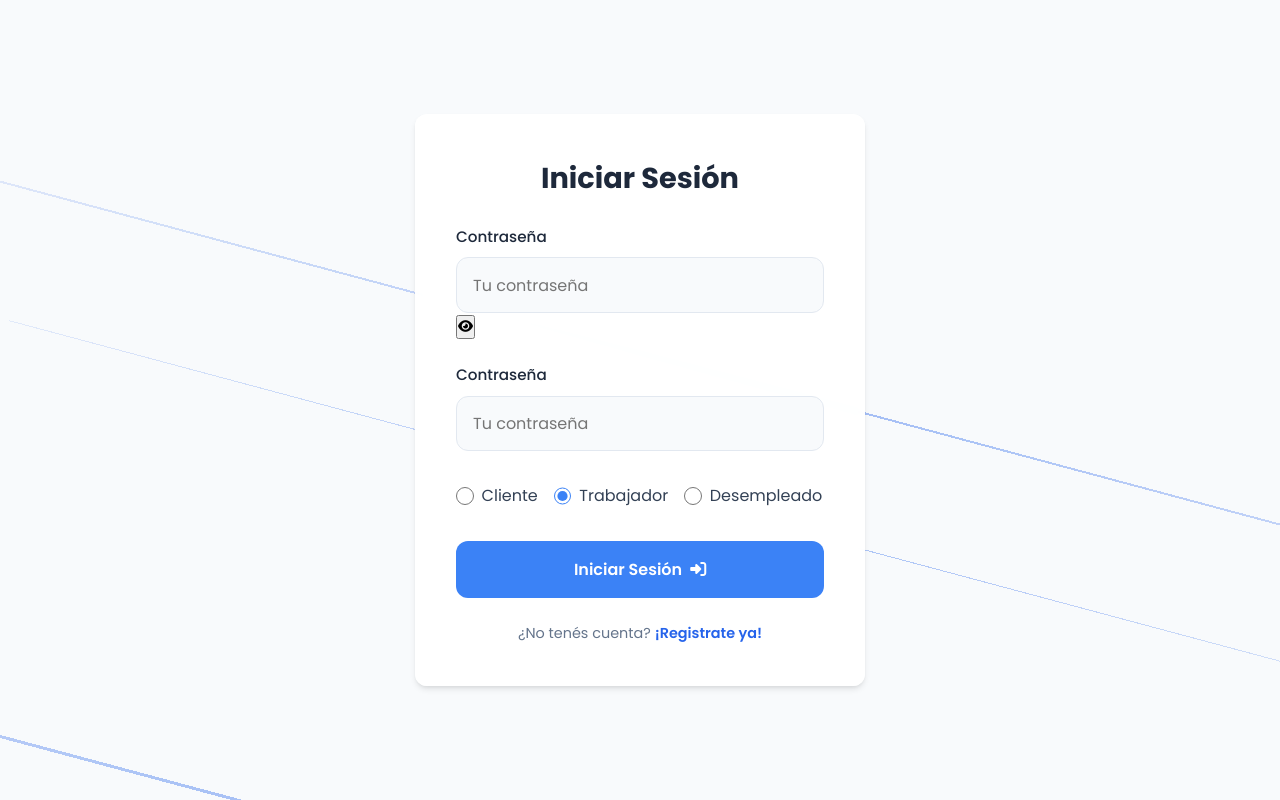
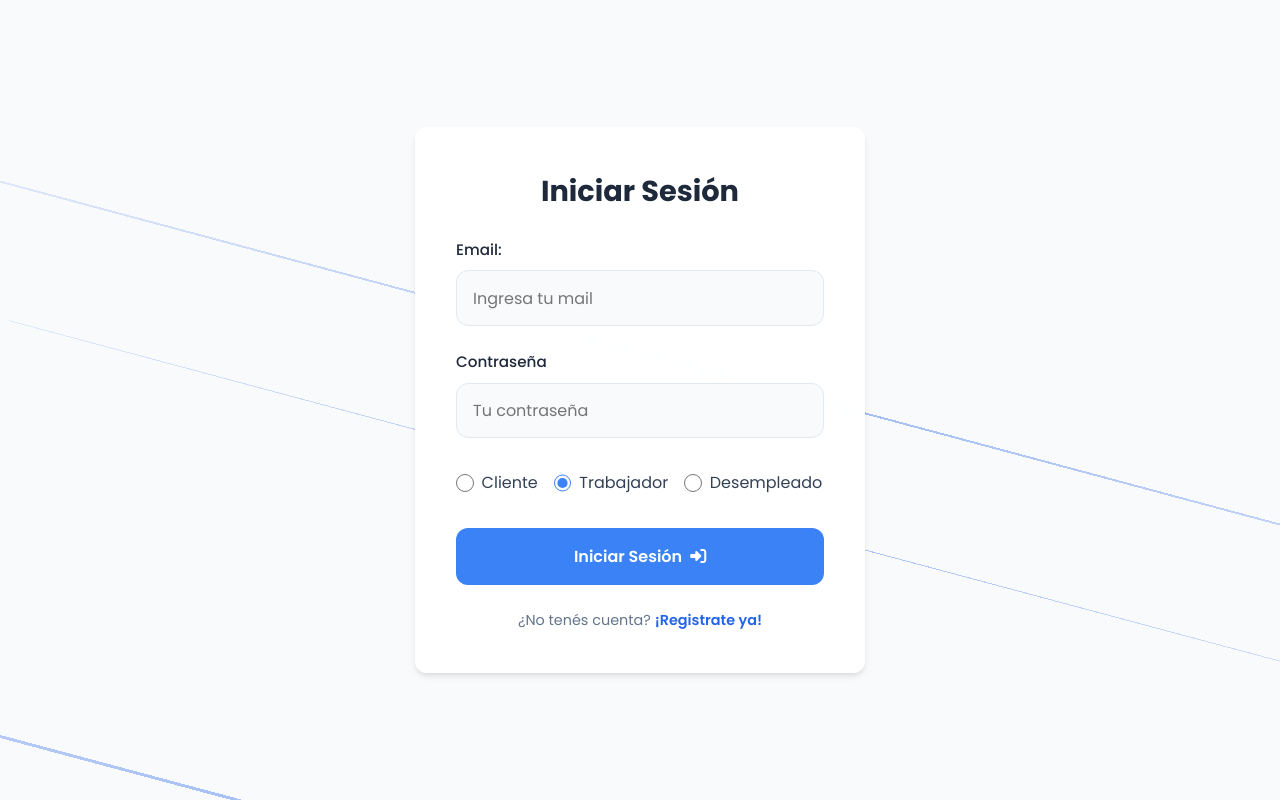
Before and after one commit to Mathewer987/Proyecto-Final-Quick-Fix, a Flask app: page / in a window 1280 px wide. Run offline with Flask 3, Linux system fonts and the light colour scheme; some libraries are stand-ins or nearby versions.

Commit message:
dsljñadasñ

```diff
--- a/templates/Inicio_de_Sesion.html
+++ b/templates/Inicio_de_Sesion.html
@@ -24,23 +24,17 @@
     <h2>Iniciar Sesión</h2>
 
     <form id="loginForm" method="POST" action="/login">
-      <div class="cajita password-container">
-    <label for="contra">Contraseña</label>
-    <div class="password-input-wrapper">
+      <div class="cajita">
+        <label for="username">Email:</label>
         <input
-            type="password"
-            id="contra"
-            name="contra"
-            required
-            placeholder="Tu contraseña"
-            value="{{ request.form.contra or '' }}"
-            class="password-input"
+          type="email"
+          id="username"
+          name="username"
+          required
+          placeholder="Ingresa tu mail"
+          value="{{ request.form.username or '' }}"
         />
-        <button type="button" class="password-toggle" id="togglePassword">
-            <i class="fas fa-eye"></i>
-        </button>
-    </div>
-</div>
+      </div>
 
       <div class="cajita">
         <label for="contra">Contraseña</label>
@@ -124,8 +118,6 @@
 
       // Si todo está bien, se envía el formulario y la validación continúa en backend
     });
-
-
   </script>
 </body>
 </html>
```
